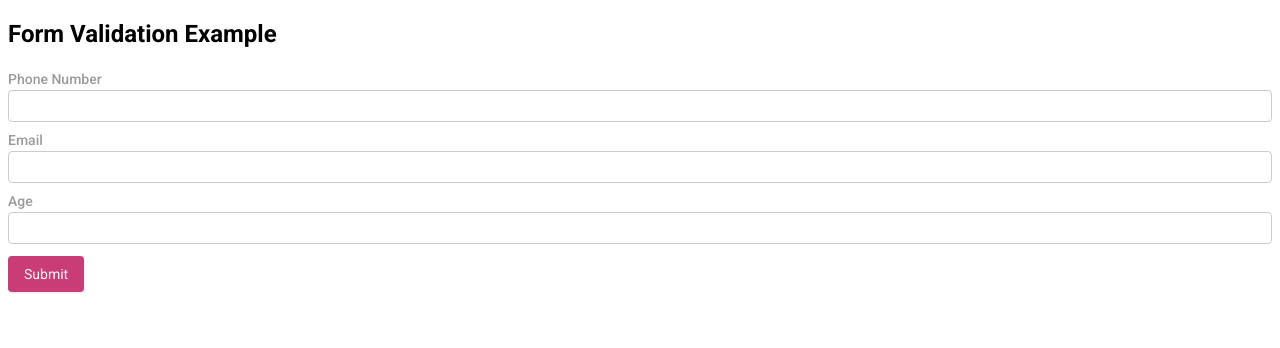
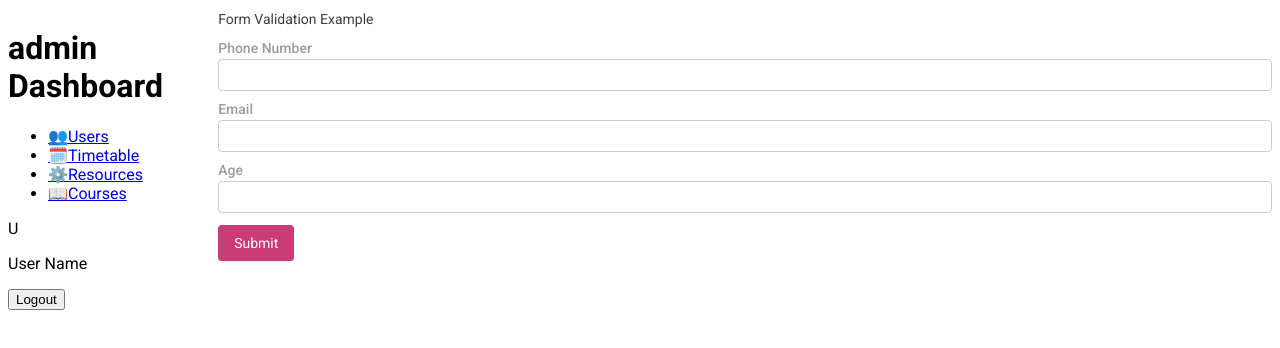
Before and after one commit to AbeethaHeshan/scm_LMS_ui, a React (Vite) app: page / in a window 1280 px wide. Shown: the top 348 px of the page. Built offline with nearby package versions, Linux system fonts and the light colour scheme.

Commit message:
add routing

```diff
--- a/package.json
+++ b/package.json
@@ -18,6 +18,7 @@
     "react": "^19.0.0",
     "react-dom": "^19.0.0",
     "react-hook-form": "^7.54.2",
+    "react-router": "^7.3.0",
     "styled-components": "^6.1.15",
     "zustand": "^5.0.3"
   },
--- a/src/App.tsx
+++ b/src/App.tsx
@@ -1,12 +1,12 @@
 import { ToastNotification } from './components/feedback-notifications/ToastNotification';
 import { ThemeProvider } from './context/theme/Theme.context';
-import Test from './pages/Test.';
 import './index.css';
+import { MainRoutes } from './routes/main.routes';
 
 function App() {
   return (
     <ThemeProvider defaultTheme="light">
-      <Test />
+      <MainRoutes/>
       <ToastNotification />
     </ThemeProvider>
   );
--- /dev/null
+++ b/src/layouts/components/SideBar.tsx
@@ -0,0 +1,92 @@
+// src/components/Sidebar.tsx
+import React from "react";
+import { NavLink } from "react-router";
+
+interface NavItem {
+  path: string;
+  label: string;
+  icon: string;
+}
+
+const Sidebar: React.FC = () => {
+  const userRole = localStorage.getItem("role") || "admin";
+
+  const navItems: Record<string, NavItem[]> = {
+    student: [
+      { path: "/timetable", label: "Timetable", icon: "📅" },
+      { path: "/course-materials", label: "Materials", icon: "📚" },
+      { path: "/events", label: "Events", icon: "🎉" },
+    ],
+    lecturer: [
+      { path: "/timetable", label: "Timetable", icon: "📅" },
+      { path: "/update-course-materials", label: "Edit Materials", icon: "✍️" },
+      { path: "/request-resources", label: "Request Items", icon: "📦" },
+      { path: "/events", label: "Events", icon: "🎉" },
+    ],
+    admin: [
+      { path: "/register-user", label: "Users", icon: "👥" },
+      { path: "/manage-timetable", label: "Timetable", icon: "🗓️" },
+      { path: "/resource-allocation", label: "Resources", icon: "⚙️" },
+      { path: "/course-manage", label: "Courses", icon: "📖" },
+    ],
+  };
+
+  // Get the correct navigation list based on user role
+  const userNavItems = navItems[userRole] || [];
+
+  return (
+    <div className="w-64 h-full bg-gray-100 border-r border-gray-200 dark:bg-gray-800 dark:border-gray-700 flex flex-col">
+      {/* Logo area */}
+      <div className="h-16 flex items-center justify-center border-b border-gray-200 dark:border-gray-700">
+        <h1 className="text-xl font-bold capitalize">{userRole} Dashboard</h1>
+      </div>
+
+      {/* Navigation */}
+      <nav className="flex-1 p-4 overflow-y-auto">
+        <ul className="space-y-2">
+          {userNavItems.map((item) => (
+            <li key={item.path}>
+              <NavLink
+                to={item.path}
+                className={({ isActive }) =>
+                  `flex items-center p-3 rounded-lg ${
+                    isActive
+                      ? "bg-blue-100 text-blue-700 dark:bg-blue-900 dark:text-blue-200"
+                      : "hover:bg-gray-200 dark:hover:bg-gray-700"
+                  }`
+                }
+              >
+                <span className="mr-3">{item.icon}</span>
+                {item.label}
+              </NavLink>
+            </li>
+          ))}
+        </ul>
+      </nav>
+
+      {/* User profile section */}
+      <div className="p-4 border-t border-gray-200 dark:border-gray-700">
+        <div className="flex items-center">
+          <div className="w-8 h-8 rounded-full bg-gray-300 dark:bg-gray-600 flex items-center justify-center">
+            <span>U</span>
+          </div>
+          <div className="ml-3">
+            <p className="text-sm font-medium">User Name</p>
+            <button
+              className="text-xs text-red-500 hover:text-red-700"
+              onClick={() => {
+                localStorage.removeItem("token");
+                localStorage.removeItem("role");
+                window.location.href = "/auth/login";
+              }}
+            >
+              Logout
+            </button>
+          </div>
+        </div>
+      </div>
+    </div>
+  );
+};
+
+export default Sidebar;
--- /dev/null
+++ b/src/layouts/dashboard-layout/DashboardLayout.tsx
@@ -0,0 +1,19 @@
+import React from 'react'
+import { Outlet } from 'react-router'
+import SideBar from '../components/SideBar'
+
+type Props = {}
+
+export const DashboardLayout = (props: Props) => {
+  return (
+    <div className="" style={{display:'flex', flexDirection: "row" }}>
+      {/* Sidebar */}
+      <SideBar />
+
+      {/* Main content area */}
+      <div style={{width:'100%'}}>
+          <Outlet />
+      </div>
+    </div>
+  )
+}
--- a/src/main.tsx
+++ b/src/main.tsx
@@ -1,9 +1,12 @@
 import { StrictMode } from 'react';
 import { createRoot } from 'react-dom/client';
 import App from './App.tsx';
+import { BrowserRouter } from 'react-router';
 
 createRoot(document.getElementById('root')!).render(
   <StrictMode>
-    <App />
+    <BrowserRouter>
+      <App />
+    </BrowserRouter>
   </StrictMode>,
 );
--- a/src/pages/Test..tsx
+++ b/src/pages/Test..tsx
@@ -1,4 +1,4 @@
-import { Button, Select } from 'antd';
+import { Button, Select, Typography } from 'antd';
 import { useTheme } from '../context/theme/Theme.context';
 import { useAlert } from '../hooks/useAlert';
 import TextField from '../components/inputs/TextField';
@@ -35,7 +35,7 @@ export default function Test({}: Props) {
   return (
     <div>
       <div>
-        <h2>Form Validation Example</h2>
+        <Typography>Form Validation Example</Typography>
 
         <form onSubmit={handleSubmit(onSubmit)}>
           <TextField
--- /dev/null
+++ b/src/routes/main.routes.tsx
@@ -0,0 +1,26 @@
+// src/routes/main.route.tsx
+import React from 'react';
+import { Navigate, Route, Routes } from 'react-router';
+import { DashboardLayout } from '../layouts/dashboard-layout/DashboardLayout';
+import Test from '../pages/Test.';
+
+
+export const MainRoutes = () => {
+    return (
+        <Routes>
+            {/* <Route path="/auth/*" element={<AuthRoutes />} /> */}
+
+            <Route
+                element={<DashboardLayout />}
+            >
+                <Route path='/' element={<Test/>}/>
+                {/* <Route path="/*" element={<DashboardRoutes />} />
+                <Route path="settings/*" element={<SettingsRoutes />} />
+                <Route path="profile/*" element={<ProfileRoutes />} />
+                <Route path="/" element={<Navigate to="/dashboard" replace />} /> */}
+            </Route>
+
+            <Route path="*" element={<Navigate to="/auth/login" replace />} />
+        </Routes>
+    );
+};
```
Also changed, not shown: src/features/dashboard/Dashboard.tsx (added, +11 -0 lines), src/layouts/components/MainBar.tsx (added, +11 -0 lines), 1 other file (tests, documents, lock files or other folders).
